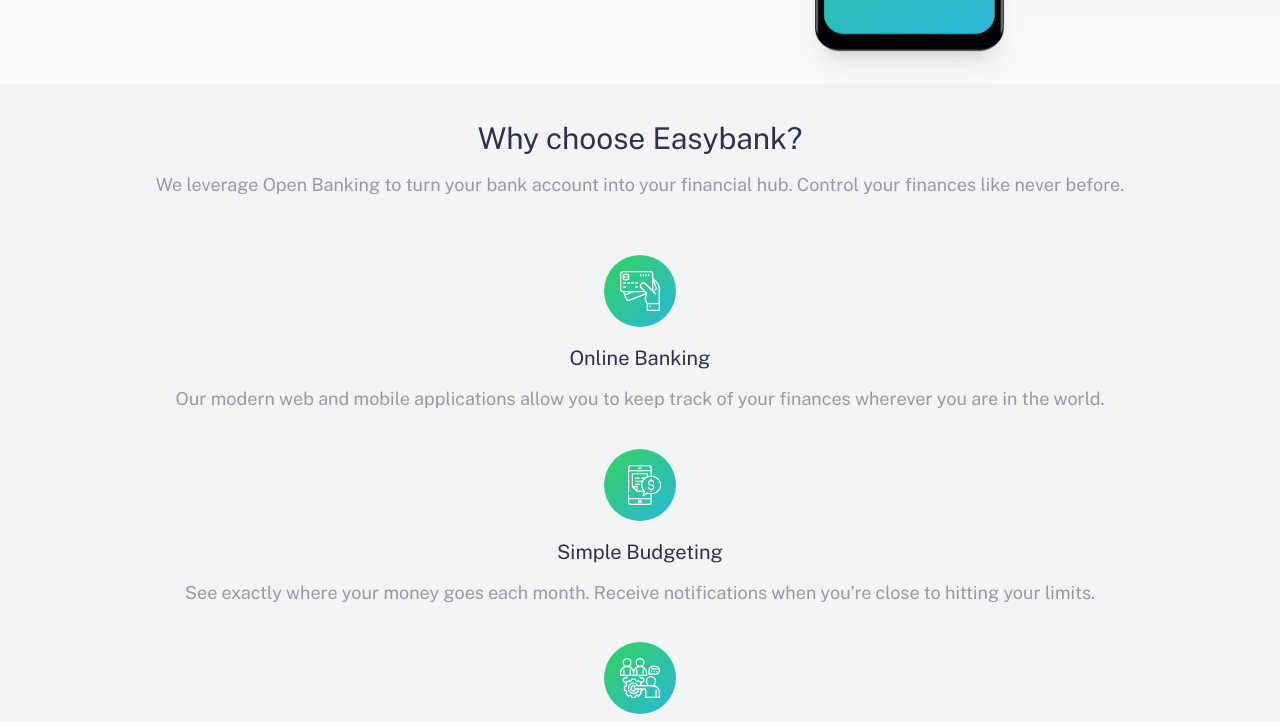
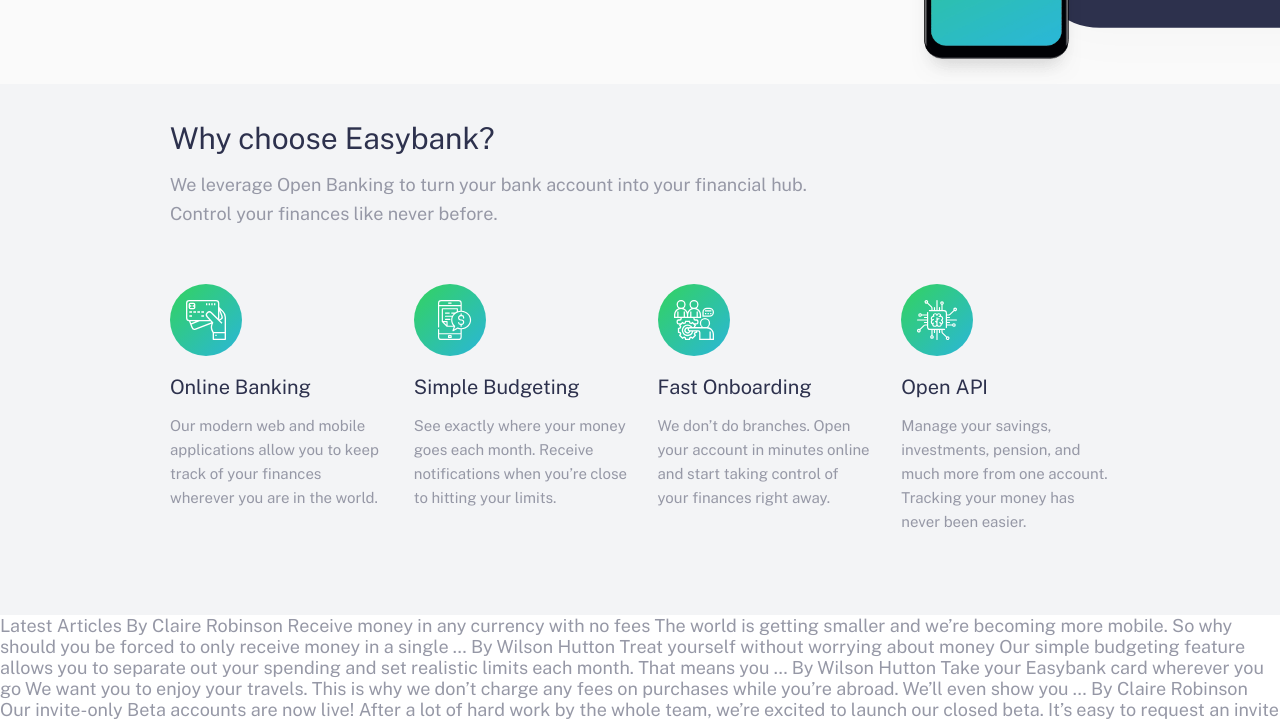
Before and after one commit to davidballezaa/frontend-mentor, a plain HTML site: page easybank-landing-page/index.html in a window 1280 px wide. Shown: the part 651-1373 px from the top of the page. Drawn offline with nearby package versions, Linux system fonts and the light colour scheme.

Commit message:
add features section styles for desktop

```diff
--- a/easybank-landing-page/app/scss/_features.scss
+++ b/easybank-landing-page/app/scss/_features.scss
@@ -1,6 +1,10 @@
 .features {
   background-color: $lightGrayishBlue;
   text-align: center;
+
+  @media (min-width: 801px) {
+    text-align: initial;
+  }
 
   &__title {
     font-weight: 400;
@@ -11,6 +15,12 @@
       font-weight: 400;
       margin-bottom: 15px;
     }
+
+    p {
+      @media (min-width: 801px) {
+        max-width: 655px;
+      }
+    }
   }
 
   &__characteristics {
@@ -18,7 +28,19 @@
       margin-bottom: 35px;
     }
 
+    @media (min-width: 801px) {
+      display: grid;
+      grid-template-columns: repeat(4, 1fr);
+      grid-gap: 30px;
+    }
+
     .characteristics__item {
+      margin: 0 auto 30px auto;
+      max-width: 37rem;
+      @media (min-width: 801px) {
+        max-width: 28rem;
+      }
+
       > * {
         margin-bottom: 15px;
       }
@@ -27,6 +49,12 @@
         font-size: 2rem;
         font-weight: 400;
       }
+
+      p {
+        @media (min-width: 801px) {
+          font-size: $font-medium;
+        }
+      }
     }
   }
 }
--- a/easybank-landing-page/app/scss/_globals.scss
+++ b/easybank-landing-page/app/scss/_globals.scss
@@ -20,7 +20,7 @@ body {
   color: $grayishBlue;
 
   @media (min-width: 801px) {
-    font-size: $font-medium;
+    font-size: $font-large;
   }
 
   &.no-scroll {
@@ -92,6 +92,10 @@ button,
 
 .container {
   padding: 3.6rem 2.2rem;
+  @media (min-width: 801px) {
+    padding-left: 17rem;
+    padding-right: 16.5rem;
+  }
 }
 
 // Visibility
--- a/easybank-landing-page/app/scss/_hero.scss
+++ b/easybank-landing-page/app/scss/_hero.scss
@@ -36,8 +36,8 @@
 
   &__description {
     text-align: center;
-
     @media (min-width: 801px) {
+      text-align: initial;
       flex: 2;
       order: 1;
     }
@@ -45,6 +45,10 @@
     h1 {
       font-size: 34px;
       margin-bottom: 3rem;
+
+      @media (min-width: 801px) {
+        font-size: 52px;
+      }
     }
 
     p {
--- a/easybank-landing-page/app/scss/_variables.scss
+++ b/easybank-landing-page/app/scss/_variables.scss
@@ -7,4 +7,5 @@ $veryLightGray: hsl(0, 0%, 98%);
 $white: hsl(0, 0%, 100%);
 
 $font-small: 1.4rem;
-$font-medium: 1.8rem;
+$font-medium: 1.5rem;
+$font-large: 1.8rem;
```
Also changed, not shown: easybank-landing-page/css/style.css, 1 other file.
